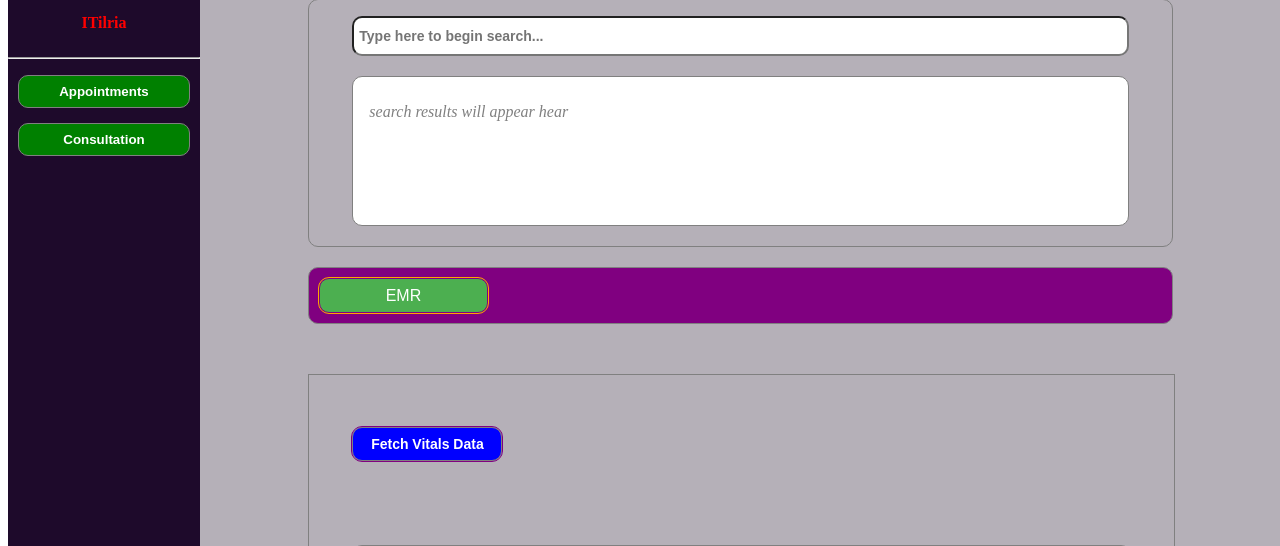
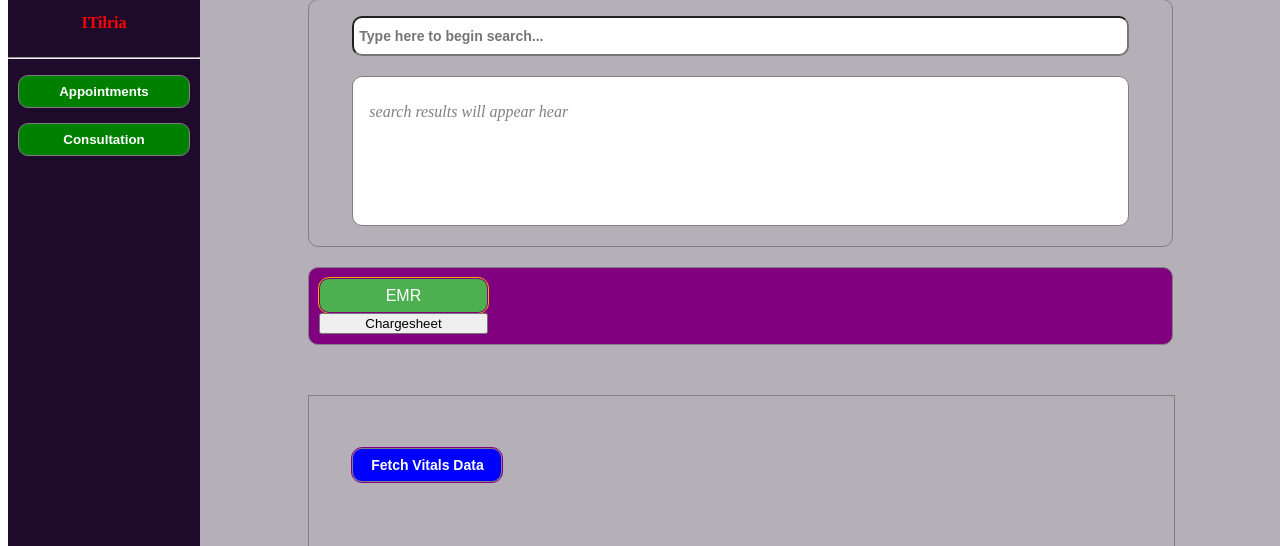
Before and after one commit to ReckonRoy/itilria-his, a PHP site: page /login/doctor/view/consultation.php in a window 1280 px wide. Shown: the part 101-647 px from the top of the page. Run offline with PHP 8.4, Linux system fonts and the light colour scheme; the visitor is signed in with stand-in values (Sample User, id 1).

Commit message:
modified

```diff
--- a/login/doctor/view/consultation.php
+++ b/login/doctor/view/consultation.php
@@ -103,7 +103,7 @@ $user->getUserResults($mysqli, $_SESSION['user_id']);
 				<div id="patient-details"></div>
 				<div id="control-div">
 					<!--EMR, Request -Controls- -->
-					<button id="emr-btn">EMR</button>
+					<button id="emr-btn">EMR</button><input type="button" value="Chargesheet">
 
 				</div>
 				<div id="c-container">
```
